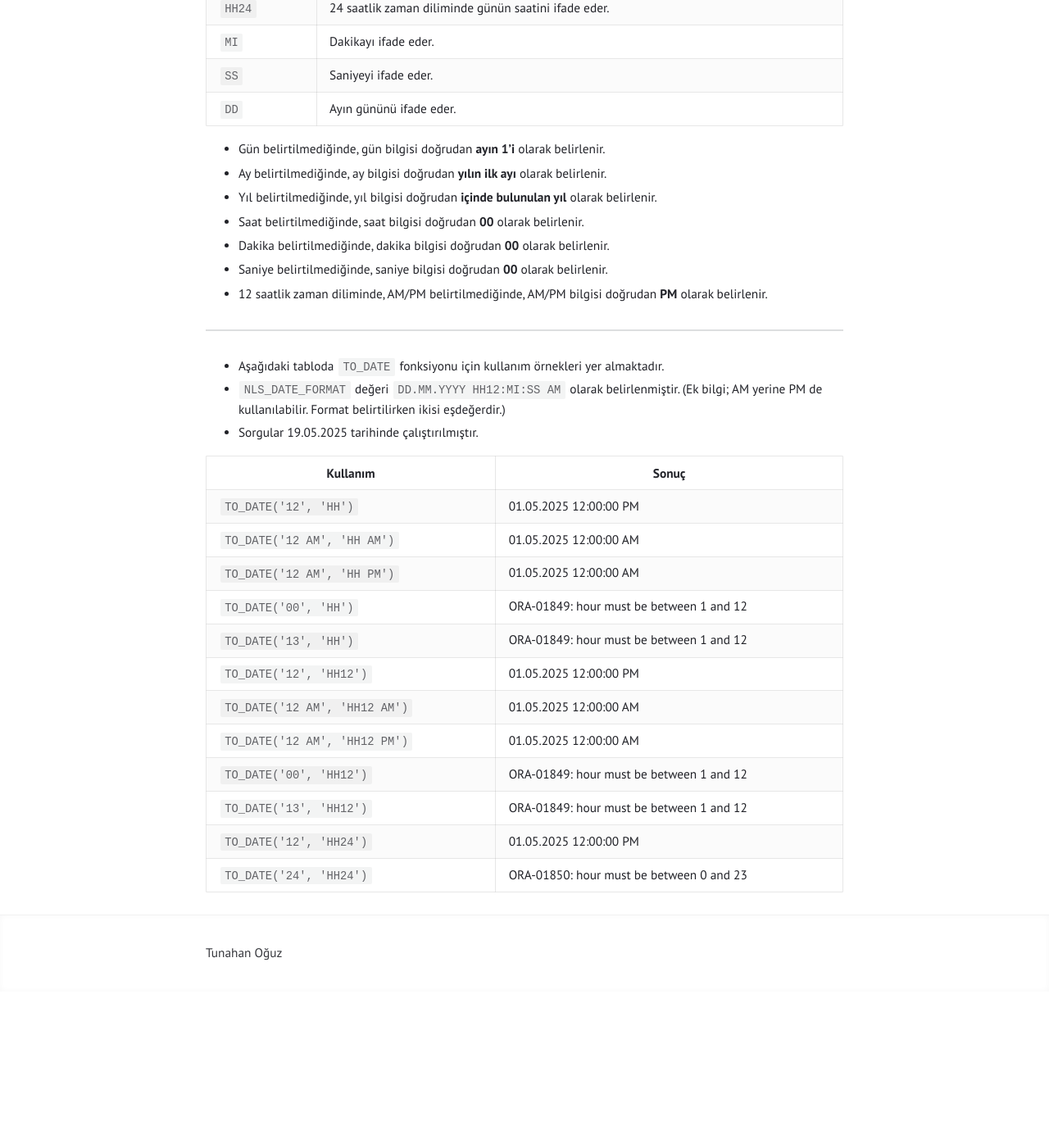
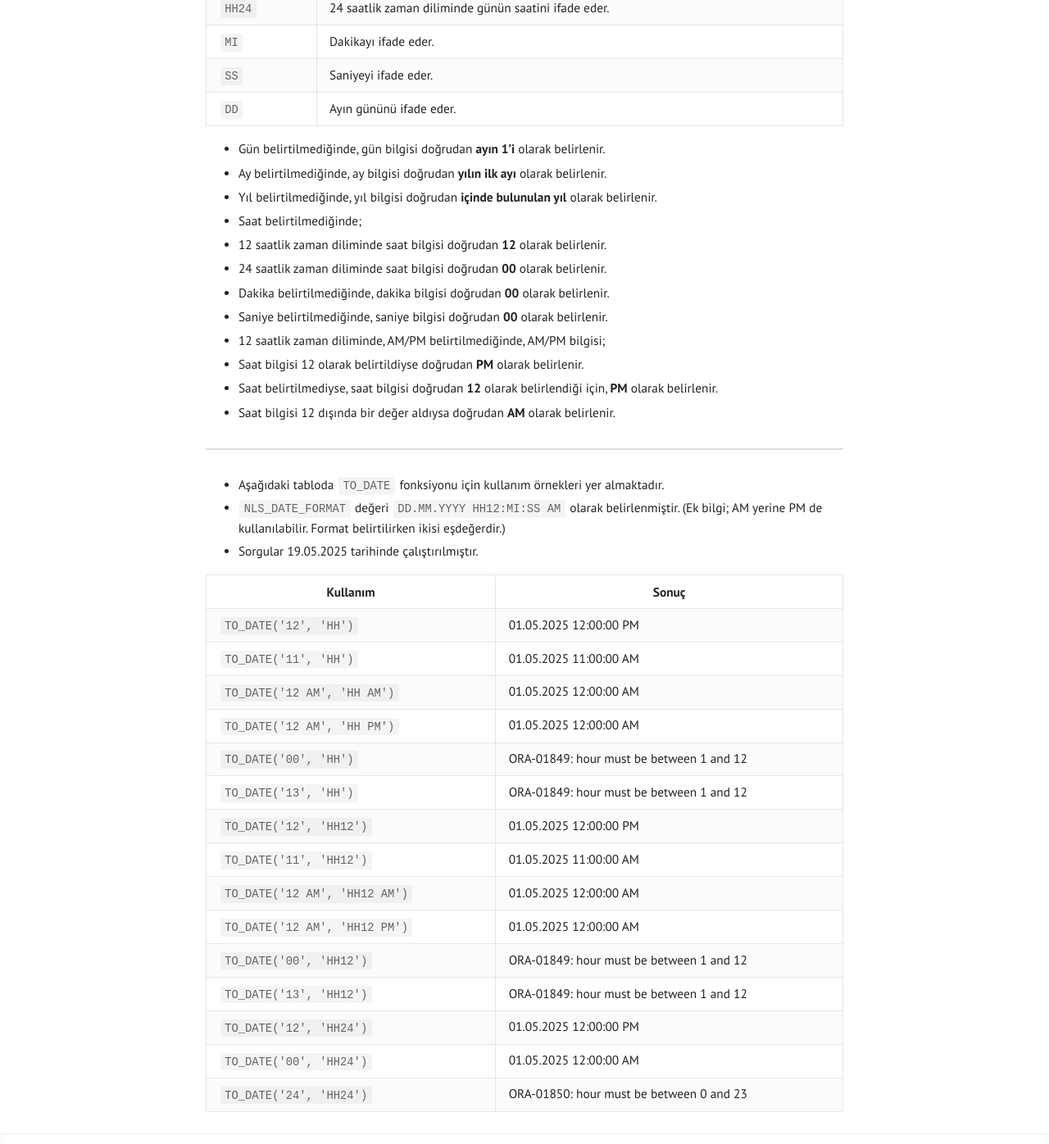
Before and after one commit to tunahanoguz/tunahanoguz.github.io, a Jekyll site: the page built from _posts/2025-05-19-oracle-TO_DATE-fonksiyonu.md, in a window 1280 px wide and 1400 px high, scrolled down 800 px. Shown: the top 1396 px of the window at 82% size. Built offline with Jekyll 4.4.1, drawn with Linux system fonts in a browser that asks for light colours; before the commit the page ends 2010 px from its top, so only the background shows below that.

Commit message:
Update 2025-05-19-oracle-TO_DATE-fonksiyonu.md

```diff
--- a/_posts/2025-05-19-oracle-TO_DATE-fonksiyonu.md
+++ b/_posts/2025-05-19-oracle-TO_DATE-fonksiyonu.md
@@ -33,10 +33,15 @@ Aşağıdaki tabloda `format` isim parametrenin alabileceği değerler ve onlar
 - Gün belirtilmediğinde, gün bilgisi doğrudan **ayın 1'i** olarak belirlenir.
 - Ay belirtilmediğinde, ay bilgisi doğrudan **yılın ilk ayı** olarak belirlenir.
 - Yıl belirtilmediğinde, yıl bilgisi doğrudan **içinde bulunulan yıl** olarak belirlenir.
-- Saat belirtilmediğinde, saat bilgisi doğrudan **00** olarak belirlenir.
+- Saat belirtilmediğinde;
+ - 12 saatlik zaman diliminde saat bilgisi doğrudan **12** olarak belirlenir.
+ - 24 saatlik zaman diliminde saat bilgisi doğrudan **00** olarak belirlenir.
 - Dakika belirtilmediğinde, dakika bilgisi doğrudan **00** olarak belirlenir.
 - Saniye belirtilmediğinde, saniye bilgisi doğrudan **00** olarak belirlenir.
-- 12 saatlik zaman diliminde, AM/PM belirtilmediğinde, AM/PM bilgisi doğrudan **PM** olarak belirlenir.
+- 12 saatlik zaman diliminde, AM/PM belirtilmediğinde, AM/PM bilgisi;
+ - Saat bilgisi 12 olarak belirtildiyse doğrudan **PM** olarak belirlenir.
+ - Saat belirtilmediyse, saat bilgisi doğrudan **12** olarak belirlendiği için, **PM** olarak belirlenir.
+ - Saat bilgisi 12 dışında bir değer aldıysa doğrudan **AM** olarak belirlenir.
 
 ---
 
@@ -47,14 +52,17 @@ Aşağıdaki tabloda `format` isim parametrenin alabileceği değerler ve onlar
 | Kullanım                      | Sonuç                                    |
 |-------------------------------|------------------------------------------|
 | `TO_DATE('12', 'HH')`         | 01.05.2025 12:00:00 PM                   |
+| `TO_DATE('11', 'HH')`         | 01.05.2025 11:00:00 AM                   |
 | `TO_DATE('12 AM', 'HH AM')`   | 01.05.2025 12:00:00 AM                   |
 | `TO_DATE('12 AM', 'HH PM')`   | 01.05.2025 12:00:00 AM                   |
 | `TO_DATE('00', 'HH')`         | ORA-01849: hour must be between 1 and 12 |
 | `TO_DATE('13', 'HH')`         | ORA-01849: hour must be between 1 and 12 |
 | `TO_DATE('12', 'HH12')`       | 01.05.2025 12:00:00 PM                   |
+| `TO_DATE('11', 'HH12')`       | 01.05.2025 11:00:00 AM                   |
 | `TO_DATE('12 AM', 'HH12 AM')` | 01.05.2025 12:00:00 AM                   |
 | `TO_DATE('12 AM', 'HH12 PM')` | 01.05.2025 12:00:00 AM                   |
 | `TO_DATE('00', 'HH12')`       | ORA-01849: hour must be between 1 and 12 |
 | `TO_DATE('13', 'HH12')`       | ORA-01849: hour must be between 1 and 12 |
 | `TO_DATE('12', 'HH24')`       | 01.05.2025 12:00:00 PM                   |
+| `TO_DATE('00', 'HH24')`       | 01.05.2025 12:00:00 AM                   |
 | `TO_DATE('24', 'HH24')`       | ORA-01850: hour must be between 0 and 23 |
```
